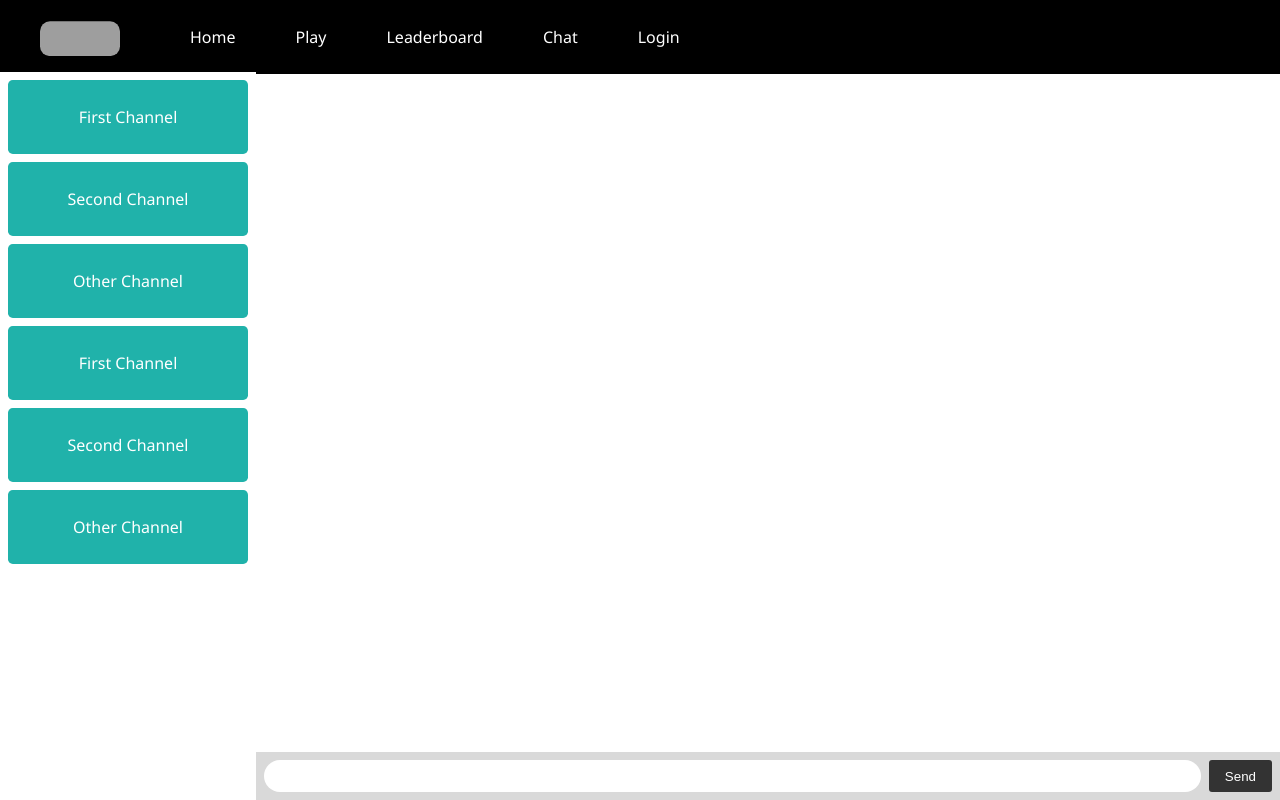
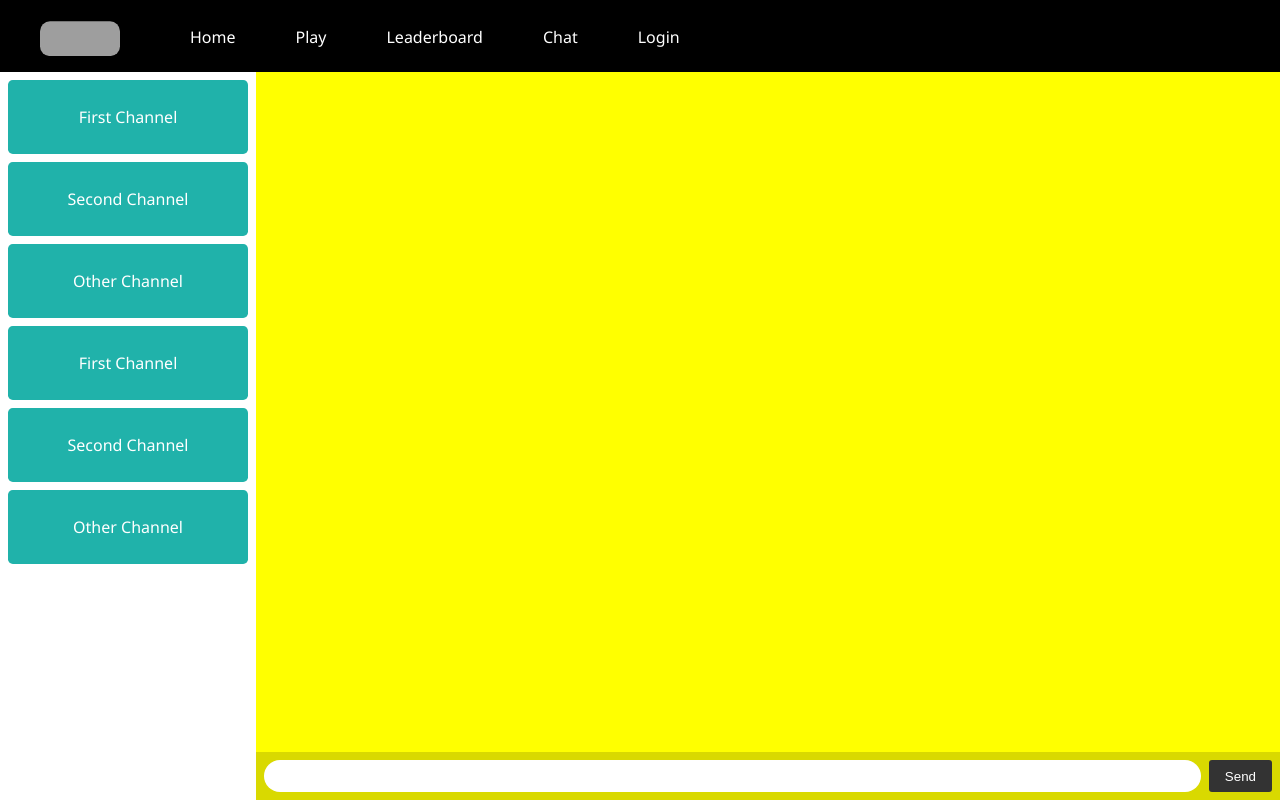
Before and after one commit to mcombeau/ft_transcendance, a React (Create React App) app in the folder frontend-app/: page /#/chat in a window 1280 px wide. Built offline with nearby package versions, Linux system fonts and the light colour scheme; no server answers; grey boxes are pictures that could not be loaded.

Commit message:
Almost there, just messages behind scrollbar

```diff
--- a/frontend-app/src/index.css
+++ b/frontend-app/src/index.css
@@ -175,46 +175,6 @@ body {
     Arial, sans-serif;
 }
 
-#form {
-  background: rgba(0, 0, 0, 0.15);
-  padding: 0.25rem;
-  position: fixed;
-  bottom: 0;
-  width: 80%;
-  display: flex;
-  height: 3rem;
-  box-sizing: border-box;
-  backdrop-filter: blur(10px);
-}
-
-#form > input {
-  border: none;
-  padding: 0 1rem;
-  flex-grow: 1;
-  border-radius: 2rem;
-  margin: 0.25rem;
-}
-
-#input:focus {
-  outline: none;
-}
-
-#form > button {
-  background: #333;
-  border: none;
-  padding: 0 1rem;
-  margin: 0.25rem;
-  border-radius: 3px;
-  outline: none;
-  color: #fff;
-}
-
-#messages {
-  list-style-type: none;
-  padding: 0;
-  margin: 0;
-}
-
 #leftmessage {
   padding: 0.5rem 1rem;
   margin: 0.75rem 20rem 0.75rem 0.75rem;
@@ -278,7 +238,6 @@ li#mine {
 
 .sidebar {
   width: 20%;
-  float: left;
   position: fixed;
   height: 100%;
   background-color: white;
@@ -295,14 +254,53 @@ li#mine {
 }
 
 .chat {
+  left: 20%;
   width: 80%;
-  float: right;
   position: fixed;
-  left: 20%;
   height: 100%;
+  background-color: blue;
 }
 
-.messages {
+#messages {
+  background-color: yellow;
+  height: 100%;
+  bottom: 3rem;
   overflow-y: auto;
-  bottom: 3rem;
+  /* list-style-type: none; */
+  /* padding: 0; */
+  /* margin: 0; */
 }
+
+#form {
+  background: rgba(0, 0, 0, 0.15);
+  padding: 0.25rem;
+  position: fixed;
+  bottom: 0;
+  width: 80%;
+  display: flex;
+  height: 3rem;
+  box-sizing: border-box;
+  backdrop-filter: blur(10px);
+}
+
+#form > input {
+  border: none;
+  padding: 0 1rem;
+  flex-grow: 1;
+  border-radius: 2rem;
+  margin: 0.25rem;
+}
+
+#input:focus {
+  outline: none;
+}
+
+#form > button {
+  background: #333;
+  border: none;
+  padding: 0 1rem;
+  margin: 0.25rem;
+  border-radius: 3px;
+  outline: none;
+  color: #fff;
+}
```
